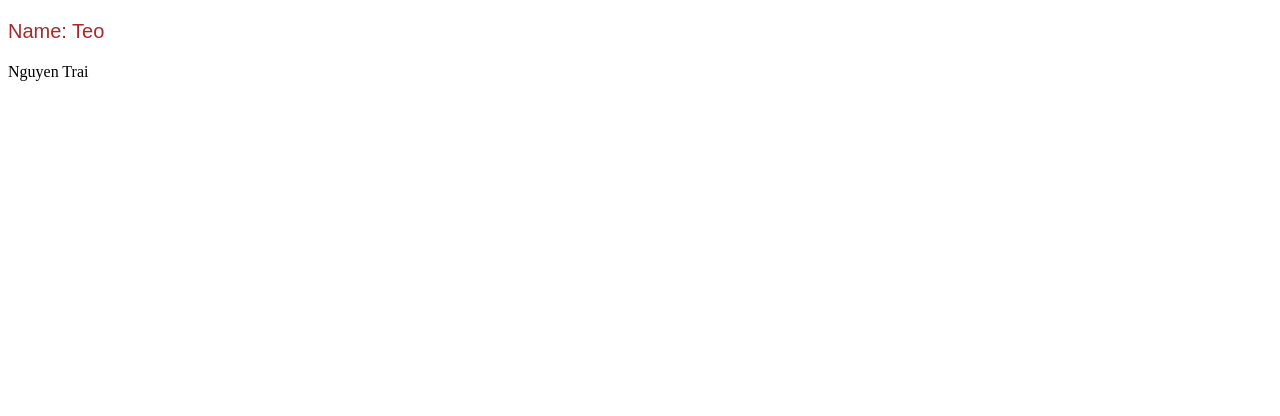
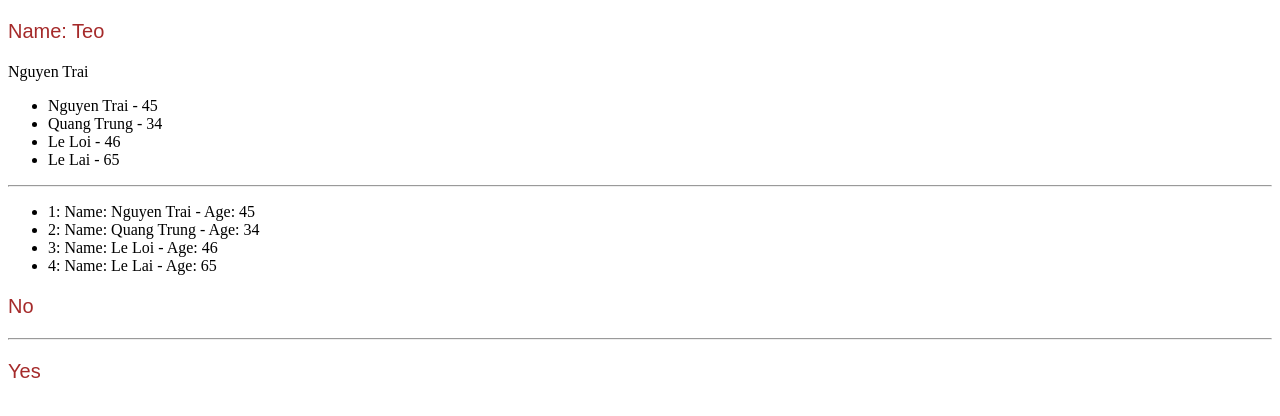
Before and after one commit to huongbee/angular1602, an Angular app: page / in a window 1280 px wide. Shown: the top 416 px of the page. Built offline with nearby package versions, Linux system fonts and the light colour scheme.

Commit message:
true then ifContent; else elseContent

```diff
--- a/src/app/hero.class.ts
+++ b/src/app/hero.class.ts
@@ -5,4 +5,9 @@ export class Hero {
     }
 }
 
-export const age = 21;
+export const listHero = [
+    new Hero('Nguyen Trai', 45),
+    new Hero('Quang Trung', 34),
+    new Hero('Le Loi', 46),
+    new Hero('Le Lai', 65),
+];
--- a/src/app/hero/hero.component.html
+++ b/src/app/hero/hero.component.html
@@ -2,3 +2,29 @@
 <div>
   {{hero.name}}
 </div>
+<ul>
+  <li *ngFor="let hero of heroes">
+    {{hero.name}} - {{hero.age}}
+  </li>
+</ul>
+<hr>
+<ul>
+  <li *ngFor="let hero of heroes; index as i">
+    {{i+1}}: Name: {{hero.name}} - Age: {{hero.age}}
+  </li>
+</ul>
+<div *ngIf="false; else elseBlock">
+  <p>Yes</p>
+</div>
+<ng-template #elseBlock>
+  <p>No</p>
+</ng-template>
+<hr>
+
+<div *ngIf="true then ifContent; else elseContent"></div>
+<ng-template #elseContent>
+  <p>No</p>
+</ng-template>
+<ng-template #ifContent>
+    <p>Yes</p>
+</ng-template>
--- a/src/app/hero/hero.component.ts
+++ b/src/app/hero/hero.component.ts
@@ -1,5 +1,5 @@
 import { Component, OnInit } from '@angular/core';
-import { Hero } from '../hero.class';
+import { Hero, listHero } from '../hero.class';
 
 @Component({
   selector: 'app-hero',
@@ -10,11 +10,14 @@ import { Hero } from '../hero.class';
 export class HeroComponent implements OnInit {
 
   public name: string;
-  public hero = new Hero('Nguyen Trai', 45);
+  public hero = new Hero('Nguyen Trai', 34);
+  public heroes = [];
+
   constructor() { }
 
   ngOnInit() {
     this.name = 'Teo';
+    this.heroes = listHero;
   }
 
 }
```
